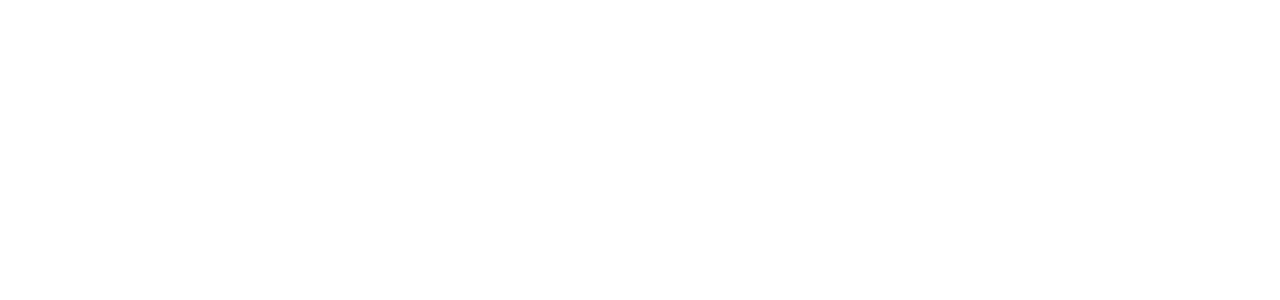
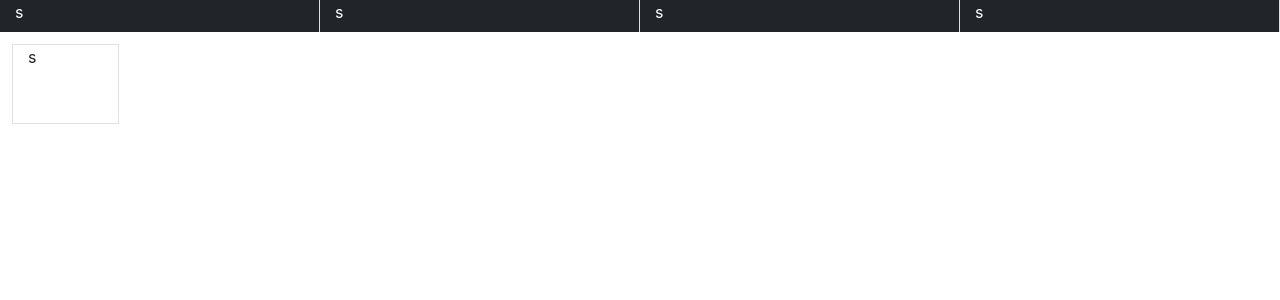
Before and after one commit to androCyber/caferesto, a PHP site: page / in a window 1280 px wide. Before the commit the part shown is empty. Shown: the top 300 px of the page. Run offline with PHP 8.4, Linux system fonts and the light colour scheme.

Commit message:
Tasarımın ilk aşaması ve oturtturma

```diff
--- /dev/null
+++ b/functions/functions.php
@@ -0,0 +1,2 @@
+<?php
+?>
--- a/index.php
+++ b/index.php
@@ -4,10 +4,37 @@
     <meta charset="UTF-8">
     <meta name="viewport" content="width=device-width, initial-scale=1.0">
     <meta http-equiv="X-UA-Compatible" content="ie=edge">
+    <link rel="stylesheet" href="assets/css/bootsrap.css">
     <title>CafeResto Projesi</title>
-    <link rel="stylesheet" href="assets/css/bootsrap.css">
+    <style>
+
+  #rows {
+  height: 32px;
+  }
+
+  #masa {
+          height: 80px;
+          margin: 12px;
+        }
+    </style>
+
   </head>
   <body>
+          <div class="container-fluid "> <!-- Ana div başlangıç-->
+              <div class="row table-dark" id="rows"> <!-- Üst Bilgi Bannerı başlangıç-->
+               <div class="col-md-3 border-right">s</div>
+               <div class="col-md-3 border-right">s</div>
+               <div class="col-md-3 border-right">s</div>
+               <div class="col-md-3 border-right">s</div>
+              </div> <!-- Üst Bilgi Bannerı bitiş-->
+
+                        <div class="row"><!-- Masa alanı başlangıç-->
+                        <div class="col-md-1 border" id="masa">s</div>
+                        </div> <!-- Masa alanı bitiş -->
+
+          </div><!-- Ana div bitiş-->
+
+
 	<script src="assets/js/jquery.js"></script>
   </body>
 </html>
```
